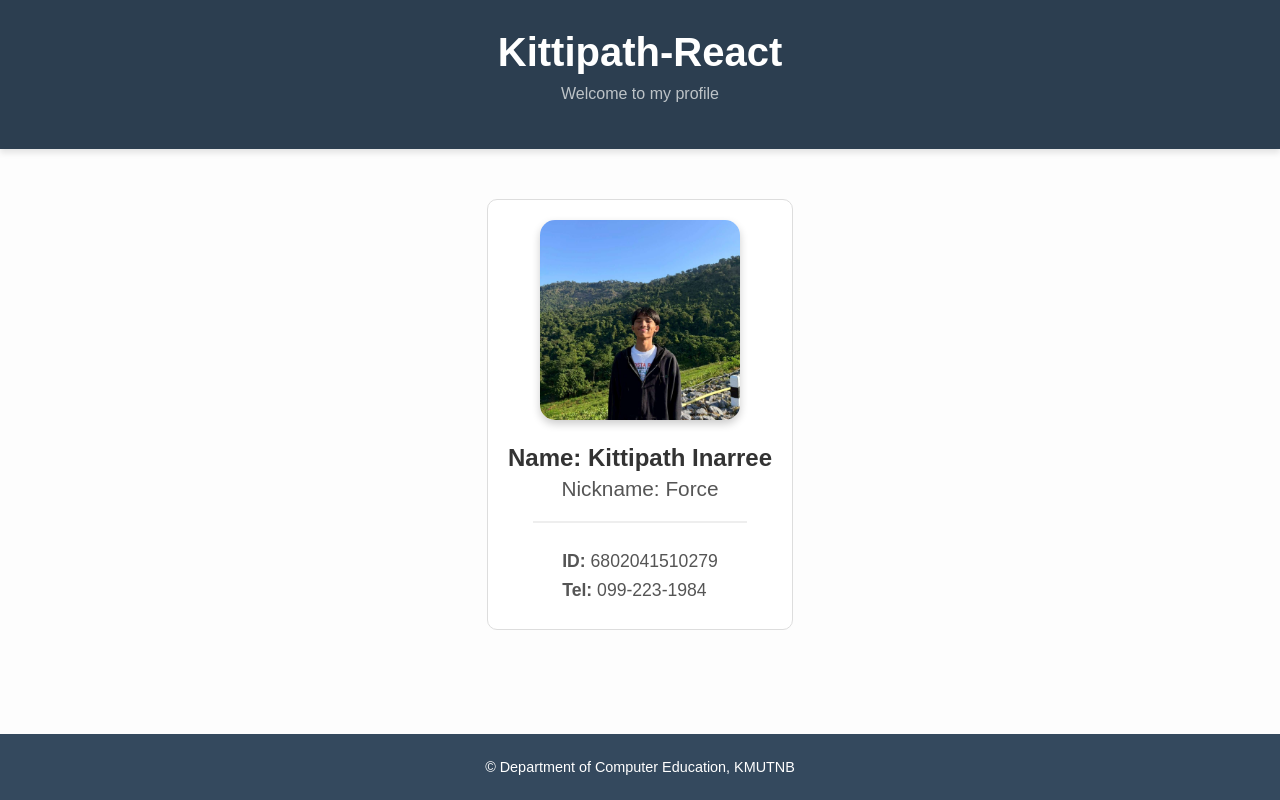
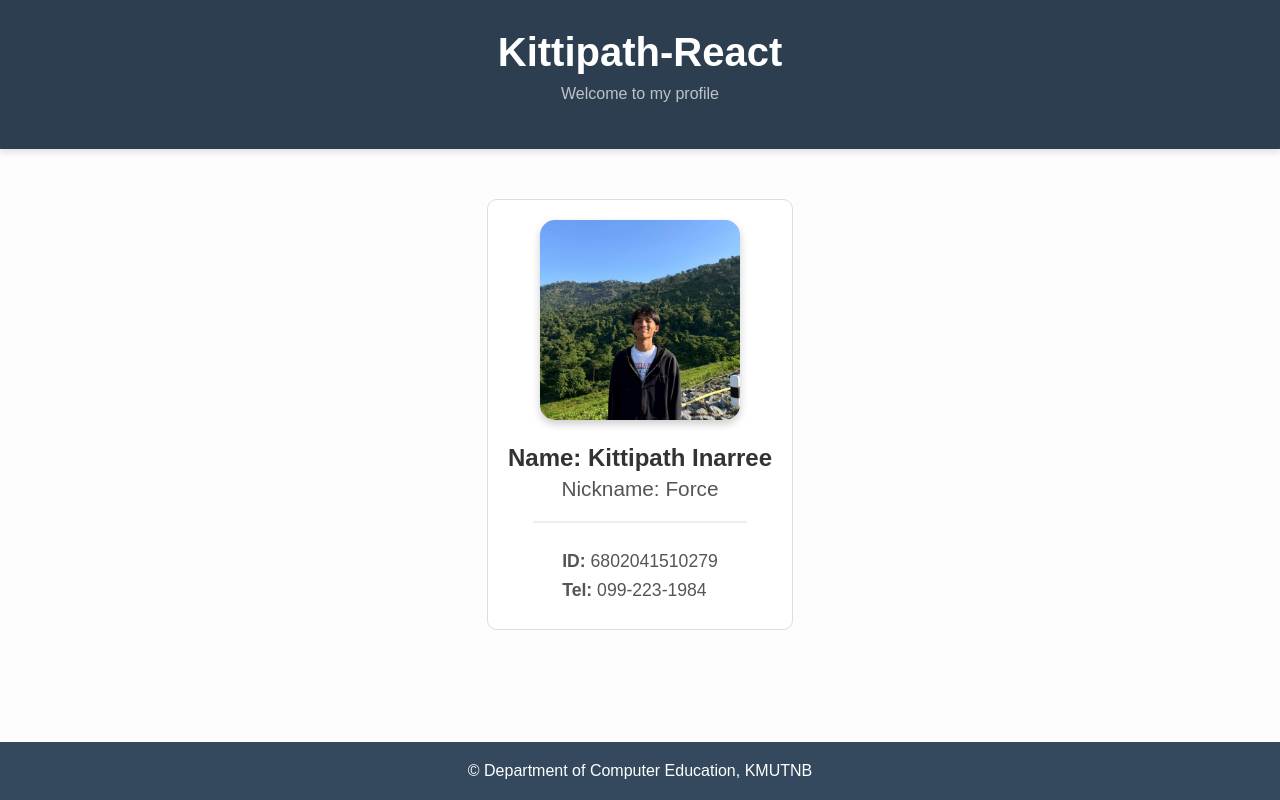
Before and after one commit to Kittipathin/kittipath-react, a React (Create React App) app: page / in a window 1280 px wide. Built offline with nearby package versions, Linux system fonts and the light colour scheme.

Commit message:
nwechange2003

```diff
--- a/src/components/Footer.jsx
+++ b/src/components/Footer.jsx
@@ -7,8 +7,8 @@ export const Footer = () => {
             backgroundColor: '#34495e', // สีโทนเดียวกับ Header แต่อ่อนลงนิดนึง
             color: 'white',
             textAlign: 'center',
-            padding: '25px 0',
-            fontSize: '0.9rem',
+            padding: '20px 0',
+            fontSize: '1rem',
             // ถ้าเนื้อหาน้อย Footer จะลอยขึ้นมา ใช้ margin-top ช่วยได้ระดับนึงใน App.js
         }}>
             &copy; Department of Computer Education, KMUTNB
```
